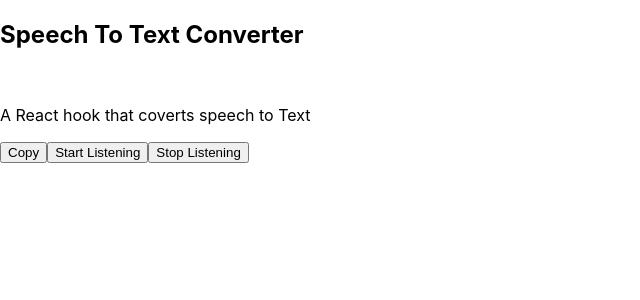
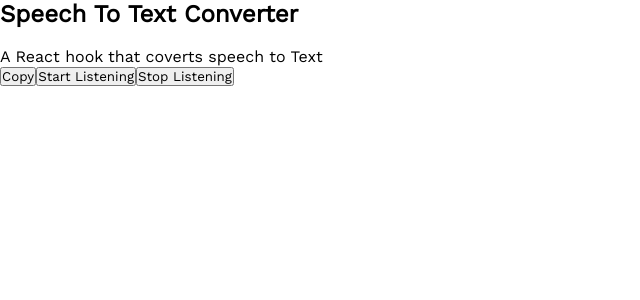
Before and after one commit to Kirttinath/text-to-speech-app, a React (Create React App) app: page / in a window 1280 px wide. Shown: the top 300 px of the page, without its empty margins (0-640 px from the left). Built offline with nearby package versions, Linux system fonts and the light colour scheme.

Commit message:
body size creating  and font size add

```diff
--- a/src/App.css
+++ b/src/App.css
@@ -1 +1,8 @@
 @import url("https://fonts.googleapis.com/css2?family=Inter&family=Lato&family=Libre+Baskerville&family=Merriweather:wght@700&family=Work+Sans&display=swap");
+
+* {
+  margin: 0;
+  padding: 0;
+  box-sizing: border-box;
+  font-family: "Work Sans", sans-serif;
+}
```
